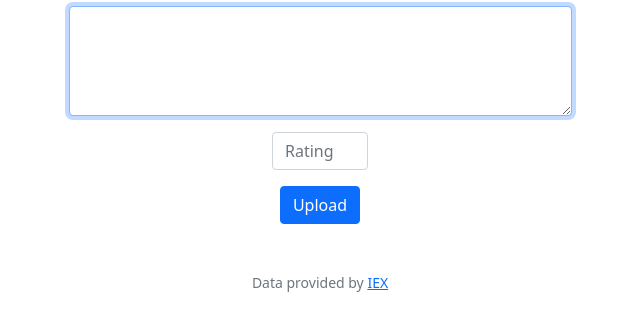
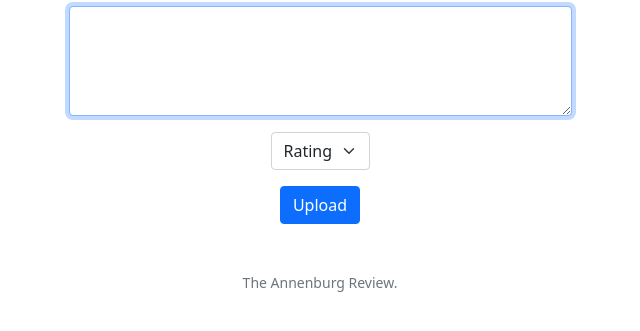
Before and after one commit to mxiang04/The-Annenberg-Review, a Flask app: page /upload in a window 1280 px wide. Shown: the part 118-449 px from the top of the page, without its empty margins (320-960 px from the left). Run offline with Flask 2, Linux system fonts and the light colour scheme; a user stored in the database is signed in; some libraries are stand-ins or nearby versions.

Commit message:
Completed Upload

```diff
--- a/app.py
+++ b/app.py
@@ -73,46 +73,19 @@ def upload():
     if request.method == "POST":
 
         # Validate form submission
-        if not request.form.get("symbol"):
-            return apology("missing symbol")
-        elif not request.form.get("shares"):
-            return apology("missing shares")
-        elif not request.form.get("shares").isdigit():
-            return apology("invalid shares")
-        shares = int(request.form.get("shares"))
-        if not shares:
-            return apology("too few shares")
+        if not request.form.get("review"):
+            return apology("missing review")
+        elif not request.form.get("rating"):
+            return apology("missing rating")
 
-        # Get stock quote
-        quote = lookup(request.form.get("symbol"))
-        if not quote:
-            return apology("invalid symbol")
+        username = db.execute(
+            "SELECT username FROM users WHERE id = ?", session["user_id"])[0]["username"]
 
-        # Cost to buy
-        cost = shares * quote["price"]
+        db.execute("INSERT INTO POSTS ('name', 'likes', 'dislikes', 'input', 'rating') \
+                    VALUES (?, ?, ?, ?, ?)", username, 0, 0, request.form.get("review"), int(request.form.get("rating")))
 
-        # Get user's cash balance
-        rows = db.execute(
-            "SELECT cash FROM users WHERE id = :id", id=session["user_id"])
-        if not rows:
-            return apology("missing user")
-        cash = rows[0]["cash"]
-
-        # Ensure user can afford
-        if cash < cost:
-            return apology("can't afford")
-
-        # Record purchase
-        db.execute("""INSERT INTO transactions (user_id, symbol, shares, price)
-            VALUES(:user_id, :symbol, :shares, :price)""",
-                   user_id=session["user_id"], symbol=quote["symbol"], shares=shares, price=quote["price"])
-
-        # Deduct cash
-        db.execute("UPDATE users SET cash = cash - :cost WHERE id = :id",
-                   cost=cost, id=session["user_id"])
-
-        # Display portfolio
-        flash("Bought!")
+        # Display Posts
+        flash("Submitted!")
         return redirect("/")
 
     # GET
--- a/templates/layout.html
+++ b/templates/layout.html
@@ -91,7 +91,7 @@
     </main>
 
     <footer class="mb-5 small text-center text-muted">
-      Data provided by <a href="https://iexcloud.io/">IEX</a>
+      The Annenburg Review.
     </footer>
   </body>
 </html>
--- a/templates/upload.html
+++ b/templates/upload.html
@@ -10,19 +10,19 @@ main %}
       placeholder="Review"
       type="text"
       rows="4"
-      cols="50">
+      cols="50"
+    >
     </textarea>
   </div>
   <div class="mb-3">
-    <input
-      autocomplete="off"
-      class="form-control mx-auto w-auto"
-      min="1"
-      max="5"
-      name="rating"
-      placeholder="Rating"
-      type="number"
-    />
+    <select class="form-select mx-auto w-auto" name="rating">
+      <option disabled selected>Rating</option>
+      <option value="1" type="number">1</option>
+      <option value="1" type="number">2</option>
+      <option value="1" type="number">3</option>
+      <option value="1" type="number">4</option>
+      <option value="1" type="number">5</option>
+    </select>
   </div>
   <button class="btn btn-primary" type="submit">Upload</button>
 </form>
```
Also changed, not shown: blog.db, 1 other file.
